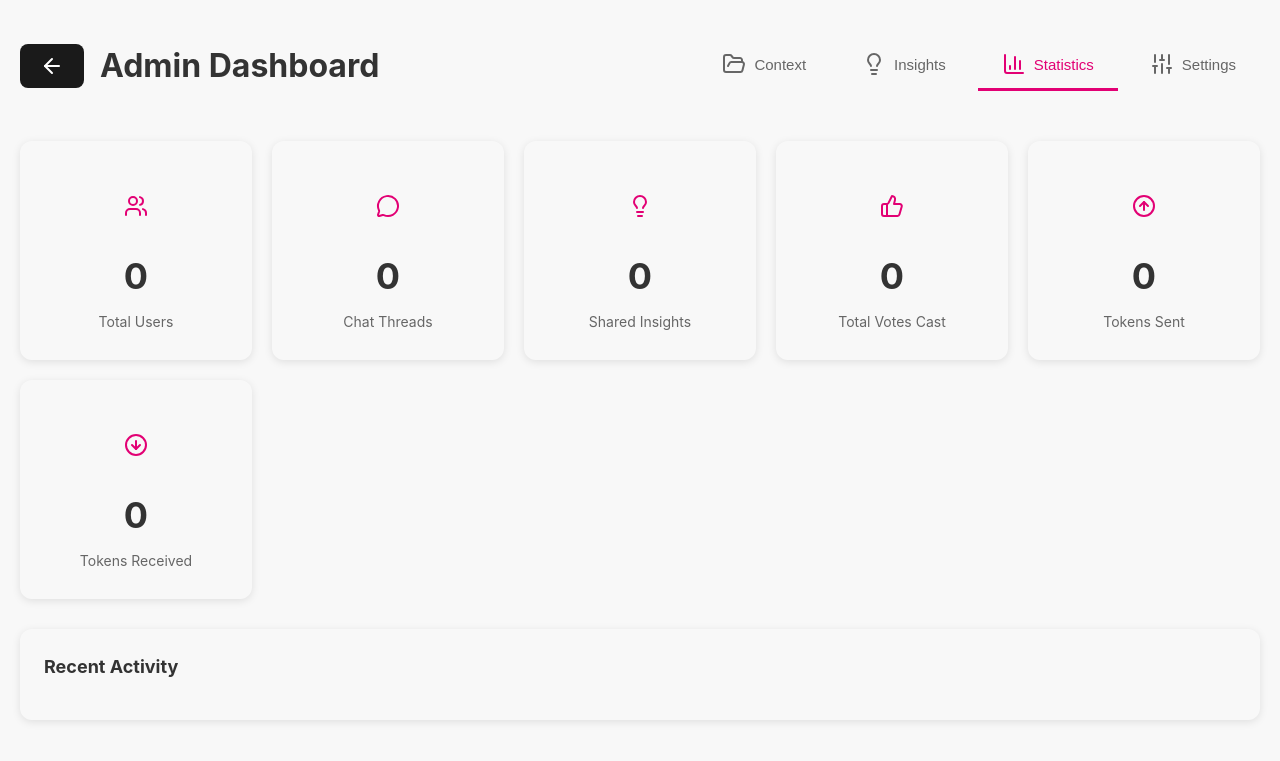
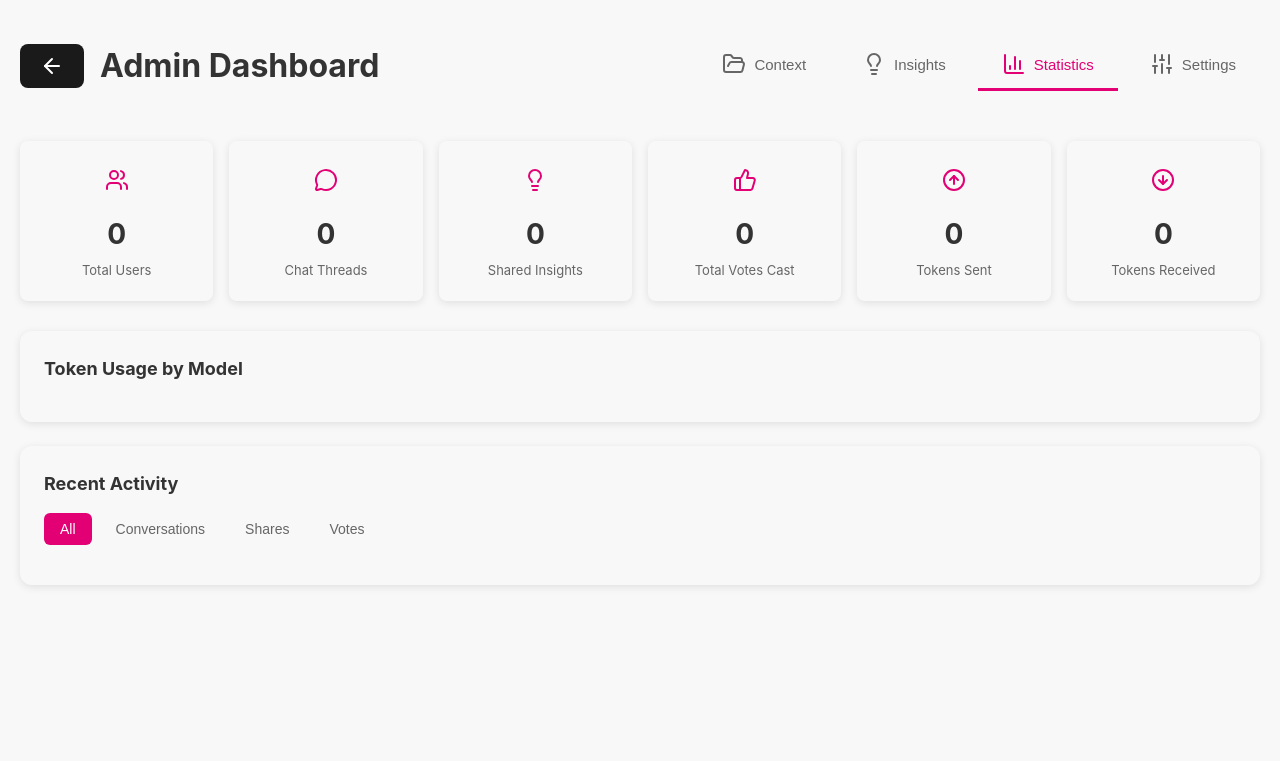
Before and after one commit to beliczki/ConfAI, a Flask app: template app/templates/admin.html in a window 1280 px wide, after a click on "Statistics". Shown: the top 761 px of the page. Run offline with Flask 3, Linux system fonts and the light colour scheme; the template is opened without the code that fills it, so the values that code supplies are empty; some libraries are stand-ins or nearby versions.

Commit message:
Add activity logging, improve admin insights, and fix critical FK bug
Activity Logging:
- Add activity logging for insight shares (insights.py)
- Add activity logging for votes with upvote/downvote descriptions (insights.py)
- Shares and votes now appear in admin statistics activity feed

Admin Insights Improvements:
- Update admin insight cards to match insights wall format
- Add markdown rendering with proper truncation (400 chars)
- Implement more/less toggle links for long content
- Display insight titles when available
- Improve date formatting consistency
- Add CSS styling for more-link and insight-title

Token Tracking Enhancements:
- Add character-based fallback for Grok token estimation (~1 token per 4 chars)
- Add character-based fallback for Perplexity token estimation
- Add debug logging for chunk structure inspection
- Track output characters during streaming for estimation
- Estimate input tokens from message content and system prompt

Critical Bug Fix:
- Enable SQLite foreign key constraints (PRAGMA foreign_keys = ON)
- Fix issue where deleting threads incorrectly deleted insights and votes
- Insights now properly preserved with message_id set to NULL on thread deletion
- Votes remain intact when source thread is deleted

🤖 Generated with [Claude Code](https://claude.com/claude-code)

Co-Authored-By: Claude <noreply@anthropic.com>

```diff
--- a/app/models/__init__.py
+++ b/app/models/__init__.py
@@ -15,6 +15,10 @@ def get_db():
 
     conn = sqlite3.connect(DATABASE_PATH)
     conn.row_factory = sqlite3.Row
+
+    # Enable foreign key constraints (disabled by default in SQLite)
+    conn.execute('PRAGMA foreign_keys = ON')
+
     try:
         yield conn
         conn.commit()
--- a/app/static/css/admin.css
+++ b/app/static/css/admin.css
@@ -1337,41 +1337,118 @@
 /* Statistics */
 .stats-grid {
     display: grid;
-    grid-template-columns: repeat(auto-fit, minmax(200px, 1fr));
-    gap: 20px;
+    grid-template-columns: repeat(auto-fit, minmax(150px, 1fr));
+    gap: 16px;
     margin-bottom: 30px;
 }
 
 .stat-card {
     background: var(--background);
     border: 2px solid var(--border);
-    border-radius: 12px;
-    padding: 24px;
+    border-radius: 8px;
+    padding: 16px;
     text-align: center;
     box-shadow: 0 2px 8px rgba(0, 0, 0, 0.1);
 }
 
 .stat-icon {
-    font-size: 48px;
+    font-size: 32px;
+    margin-bottom: 8px;
+    color: var(--primary);
+}
+
+.stat-icon i {
+    width: 32px;
+    height: 32px;
+}
+
+.stat-value {
+    font-size: 28px;
+    font-weight: 700;
+    margin-bottom: 6px;
+    color: var(--text-primary);
+}
+
+.stat-label {
+    font-size: 13px;
+    color: var(--text-secondary);
+}
+
+/* Token Model Grid */
+.token-model-grid {
+    display: grid;
+    grid-template-columns: repeat(auto-fit, minmax(220px, 1fr));
+    gap: 16px;
+    margin-top: 16px;
+}
+
+.token-model-card {
+    background: var(--background);
+    border: 2px solid var(--border);
+    border-radius: 8px;
+    padding: 16px;
+    box-shadow: 0 2px 8px rgba(0, 0, 0, 0.1);
+}
+
+.token-model-header {
+    display: flex;
+    align-items: center;
+    gap: 8px;
     margin-bottom: 12px;
+    font-weight: 700;
+    font-size: 16px;
+    color: var(--text-primary);
+}
+
+.token-model-stats {
+    display: flex;
+    flex-direction: column;
+    gap: 6px;
+}
+
+.token-model-stat {
+    display: flex;
+    justify-content: space-between;
+    font-size: 13px;
+}
+
+.token-model-stat-label {
+    color: var(--text-secondary);
+}
+
+.token-model-stat-value {
+    font-weight: 600;
+    color: var(--text-primary);
+}
+
+/* Activity Filters */
+.activity-filters {
+    display: flex;
+    gap: 8px;
+    margin-bottom: 16px;
+    flex-wrap: wrap;
+}
+
+.filter-btn {
+    padding: 8px 16px;
+    border: 2px solid var(--border);
+    background: var(--background);
+    border-radius: 6px;
+    cursor: pointer;
+    font-size: 14px;
+    color: var(--text-secondary);
+    transition: all 0.2s;
+}
+
+.filter-btn:hover {
+    border-color: var(--primary);
     color: var(--primary);
 }
 
-.stat-icon i {
-    width: 48px;
-    height: 48px;
-}
-
-.stat-value {
-    font-size: 36px;
-    font-weight: 700;
-    margin-bottom: 8px;
-    color: var(--text-primary);
-}
-
-.stat-label {
-    font-size: 14px;
-    color: var(--text-secondary);
+.filter-btn.active {
+    background: var(--primary);
+    border-color: var(--primary);
+    color: white;
 }
 
 /* Activity List */
@@ -1550,6 +1627,14 @@
     font-weight: 600;
 }
 
+.admin-insight-item .insight-title {
+    color: white;
+    font-size: 18px;
+    font-weight: 600;
+    margin: 12px 0;
+    line-height: 1.3;
+}
+
 .insight-content-preview {
     color: white;
     line-height: 1.6;
@@ -1557,6 +1642,18 @@
     padding: 12px;
     background: #1a1a1a;
     border-radius: 4px;
+}
+
+.insight-content-preview .more-link {
+    color: #E20074;
+    text-decoration: none;
+    font-weight: 500;
+    cursor: pointer;
+    margin-left: 4px;
+}
+
+.insight-content-preview .more-link:hover {
+    text-decoration: underline;
 }
 
 .insight-footer {
--- a/app/static/js/admin.js
+++ b/app/static/js/admin.js
@@ -733,6 +733,9 @@ async function loadStatistics() {
         // Update context usage
         updateContextUsage(data.context_used || 0, data.context_max || 200000);
 
+        // Display token usage by model
+        displayTokenByModel(data.token_by_model || []);
+
         // Display recent activity
         displayRecentActivity(data.recent_activity || []);
 
@@ -779,12 +782,81 @@ function updateContextUsage(used, max) {
 }
 
 /**
+ * Display token usage by model
+ */
+function displayTokenByModel(tokenByModel) {
+    const container = document.getElementById('token-by-model');
+
+    if (!container) return;
+
+    if (tokenByModel.length === 0) {
+        container.innerHTML = '<p class="empty-state">No token usage data available</p>';
+        return;
+    }
+
+    const modelNames = {
+        'claude': 'Claude',
+        'gemini': 'Gemini',
+        'grok': 'Grok',
+        'perplexity': 'Perplexity'
+    };
+
+    container.innerHTML = tokenByModel.map(model => {
+        const modelName = modelNames[model.model] || model.model;
+        const totalTokens = model.input_tokens + model.output_tokens;
+
+        return `
+            <div class="token-model-card">
+                <div class="token-model-header">
+                    <i data-lucide="cpu"></i>
+                    <span>${modelName}</span>
+                </div>
+                <div class="token-model-stats">
+                    <div class="token-model-stat">
+                        <span class="token-model-stat-label">Messages:</span>
+                        <span class="token-model-stat-value">${model.message_count.toLocaleString()}</span>
+                    </div>
+                    <div class="token-model-stat">
+                        <span class="token-model-stat-label">Input:</span>
+                        <span class="token-model-stat-value">${model.input_tokens.toLocaleString()}</span>
+                    </div>
+                    <div class="token-model-stat">
+                        <span class="token-model-stat-label">Output:</span>
+                        <span class="token-model-stat-value">${model.output_tokens.toLocaleString()}</span>
+                    </div>
+                    ${model.cache_read > 0 ? `
+                    <div class="token-model-stat">
+                        <span class="token-model-stat-label">Cached:</span>
+                        <span class="token-model-stat-value">${model.cache_read.toLocaleString()}</span>
+                    </div>
+                    ` : ''}
+                    <div class="token-model-stat" style="margin-top: 6px; padding-top: 6px; border-top: 1px solid var(--border);">
+                        <span class="token-model-stat-label"><strong>Total:</strong></span>
+                        <span class="token-model-stat-value"><strong>${totalTokens.toLocaleString()}</strong></span>
+                    </div>
+                </div>
+            </div>
+        `;
+    }).join('');
+
+    // Re-initialize Lucide icons
+    if (typeof lucide !== 'undefined') {
+        lucide.createIcons();
+    }
+}
+
+/**
  * Display recent activity log
  */
+let allActivities = []; // Store all activities for filtering
+
 function displayRecentActivity(activities) {
     const activityEl = document.getElementById('recent-activity');
 
     if (!activityEl) return;
+
+    // Store activities for filtering
+    allActivities = activities;
 
     if (activities.length === 0) {
         activityEl.innerHTML = '<p class="empty-state">No recent activity</p>';
@@ -792,10 +864,53 @@ function displayRecentActivity(activities) {
     }
 
     activityEl.innerHTML = activities.map(activity => `
-        <div class="activity-item">
+        <div class="activity-item" data-activity-type="${activity.type}">
             <div class="activity-left">
                 <i data-lucide="${getActivityIcon(activity.type)}" class="activity-icon"></i>
-                <span class="activity-text">${escapeHtml(activity.text)}</span>
+                <span class="activity-text"><strong>${escapeHtml(activity.user)}:</strong> ${escapeHtml(activity.text)}</span>
+            </div>
+            <span class="activity-time">${activity.time}</span>
+        </div>
+    `).join('');
+
+    // Re-initialize Lucide icons
+    if (typeof lucide !== 'undefined') {
+        lucide.createIcons();
+    }
+}
+
+/**
+ * Filter activities by type
+ */
+function filterActivity(filter) {
+    const activityEl = document.getElementById('recent-activity');
+
+    if (!activityEl) return;
+
+    // Update filter button states
+    document.querySelectorAll('.filter-btn').forEach(btn => {
+        if (btn.dataset.filter === filter) {
+            btn.classList.add('active');
+        } else {
+            btn.classList.remove('active');
+        }
+    });
+
+    // Filter activities
+    const filtered = filter === 'all'
+        ? allActivities
+        : allActivities.filter(activity => activity.type === filter);
+
+    if (filtered.length === 0) {
+        activityEl.innerHTML = '<p class="empty-state">No activities of this type</p>';
+        return;
+    }
+
+    activityEl.innerHTML = filtered.map(activity => `
+        <div class="activity-item" data-activity-type="${activity.type}">
+            <div class="activity-left">
+                <i data-lucide="${getActivityIcon(activity.type)}" class="activity-icon"></i>
+                <span class="activity-text"><strong>${escapeHtml(activity.user)}:</strong> ${escapeHtml(activity.text)}</span>
             </div>
             <span class="activity-time">${activity.time}</span>
         </div>
@@ -1478,11 +1593,27 @@ function renderAdminInsights(insights) {
     const listEl = document.getElementById('admin-insights-list');
 
     listEl.innerHTML = insights.map(insight => {
-        const date = new Date(insight.created_at).toLocaleString();
-        const content = insight.content.length > 200 ? insight.content.substring(0, 200) + '...' : insight.content;
+        const date = new Date(insight.created_at).toLocaleString('en-US', {
+            month: 'short',
+            day: 'numeric',
+            hour: '2-digit',
+            minute: '2-digit'
+        });
+
+        // Check if content should be truncated (same as insights wall: 400 chars)
+        const shouldTruncate = insight.content.length > 400;
+        const displayContent = shouldTruncate ? insight.content.substring(0, 400) : insight.content;
+
+        // Parse markdown for display
+        let contentHTML = '';
+        if (typeof marked !== 'undefined' && marked.parse) {
+            contentHTML = marked.parse(displayContent);
+        } else {
+            contentHTML = escapeHtml(displayContent).replace(/\n/g, '<br>');
+        }
 
         return `
-            <div class="admin-insight-item" data-insight-id="${insight.id}">
+            <div class="admin-insight-item" data-insight-id="${insight.id}" data-full-content="${escapeHtml(insight.content)}">
                 <div class="insight-header">
                     <div class="insight-user">
                         <div class="user-avatar-small" style="background: ${insight.avatar_gradient}">
@@ -1496,7 +1627,11 @@ function renderAdminInsights(insights) {
                         <span class="vote-stat net">Net: ${insight.net_votes}</span>
                     </div>
                 </div>
-                <div class="insight-content-preview">${escapeHtml(content)}</div>
+                ${insight.title ? `<h3 class="insight-title">${escapeHtml(insight.title)}</h3>` : ''}
+                <div class="insight-content-preview">
+                    ${contentHTML}
+                    ${shouldTruncate ? `<a href="#" class="more-link" onclick="toggleAdminInsightContent(${insight.id}); return false;">... more</a>` : ''}
+                </div>
                 <div class="insight-footer">
                     <span class="insight-date">${date}</span>
                     <button class="btn btn-danger btn-sm" onclick="deleteInsight(${insight.id})">
@@ -1506,6 +1641,52 @@ function renderAdminInsights(insights) {
             </div>
         `;
     }).join('');
+
+    // Reinitialize Lucide icons if available
+    if (typeof lucide !== 'undefined' && lucide.createIcons) {
+        lucide.createIcons();
+    }
+}
+
+/**
+ * Toggle admin insight content between truncated and full view
+ */
+function toggleAdminInsightContent(insightId) {
+    const card = document.querySelector(`.admin-insight-item[data-insight-id="${insightId}"]`);
+    if (!card) return;
+
+    const contentDiv = card.querySelector('.insight-content-preview');
+    const moreLink = contentDiv.querySelector('.more-link');
+    const fullContent = card.dataset.fullContent;
+    const isExpanded = card.classList.contains('expanded');
+
+    if (isExpanded) {
+        // Collapse: show truncated content
+        const truncatedContent = fullContent.substring(0, 400);
+        let contentHTML = '';
+        if (typeof marked !== 'undefined' && marked.parse) {
+            contentHTML = marked.parse(truncatedContent);
+        } else {
+            contentHTML = escapeHtml(truncatedContent).replace(/\n/g, '<br>');
+        }
+        contentDiv.innerHTML = contentHTML + `<a href="#" class="more-link" onclick="toggleAdminInsightContent(${insightId}); return false;">... more</a>`;
+        card.classList.remove('expanded');
+    } else {
+        // Expand: show full content
+        let contentHTML = '';
+        if (typeof marked !== 'undefined' && marked.parse) {
+            contentHTML = marked.parse(fullContent);
+        } else {
+            contentHTML = escapeHtml(fullContent).replace(/\n/g, '<br>');
+        }
+        contentDiv.innerHTML = contentHTML + `<a href="#" class="more-link" onclick="toggleAdminInsightContent(${insightId}); return false;">... less</a>`;
+        card.classList.add('expanded');
+    }
+
+    // Reinitialize Lucide icons if available
+    if (typeof lucide !== 'undefined' && lucide.createIcons) {
+        lucide.createIcons();
+    }
 }
 
 /**
@@ -2168,5 +2349,6 @@ window.resetSystemPrompt = resetSystemPrompt;
 window.testSystemPrompt = testSystemPrompt;
 window.loadTemplate = loadTemplate;
 window.saveSettings = saveSettings;
+window.filterActivity = filterActivity;
 
 } // End of adminDashboardInitialized guard
--- a/app/templates/admin.html
+++ b/app/templates/admin.html
@@ -284,9 +284,23 @@
             </div>
         </div>
 
+        <!-- Token Usage by Model -->
+        <div class="section-card">
+            <h3>Token Usage by Model</h3>
+            <div id="token-by-model" class="token-model-grid">
+                <!-- Model token stats will be loaded here -->
+            </div>
+        </div>
+
         <!-- Recent Activity -->
         <div class="section-card">
             <h3>Recent Activity</h3>
+            <div class="activity-filters">
+                <button class="filter-btn active" data-filter="all" onclick="filterActivity('all')">All</button>
+                <button class="filter-btn" data-filter="thread_created" onclick="filterActivity('thread_created')">Conversations</button>
+                <button class="filter-btn" data-filter="insight_shared" onclick="filterActivity('insight_shared')">Shares</button>
+                <button class="filter-btn" data-filter="vote_cast" onclick="filterActivity('vote_cast')">Votes</button>
+            </div>
             <div id="recent-activity" class="activity-list">
                 <!-- Activity items will be loaded here -->
             </div>
```
Also changed, not shown: app/routes/insights.py (+19 -1 lines), app/services/llm_service.py (+156 -7 lines).
